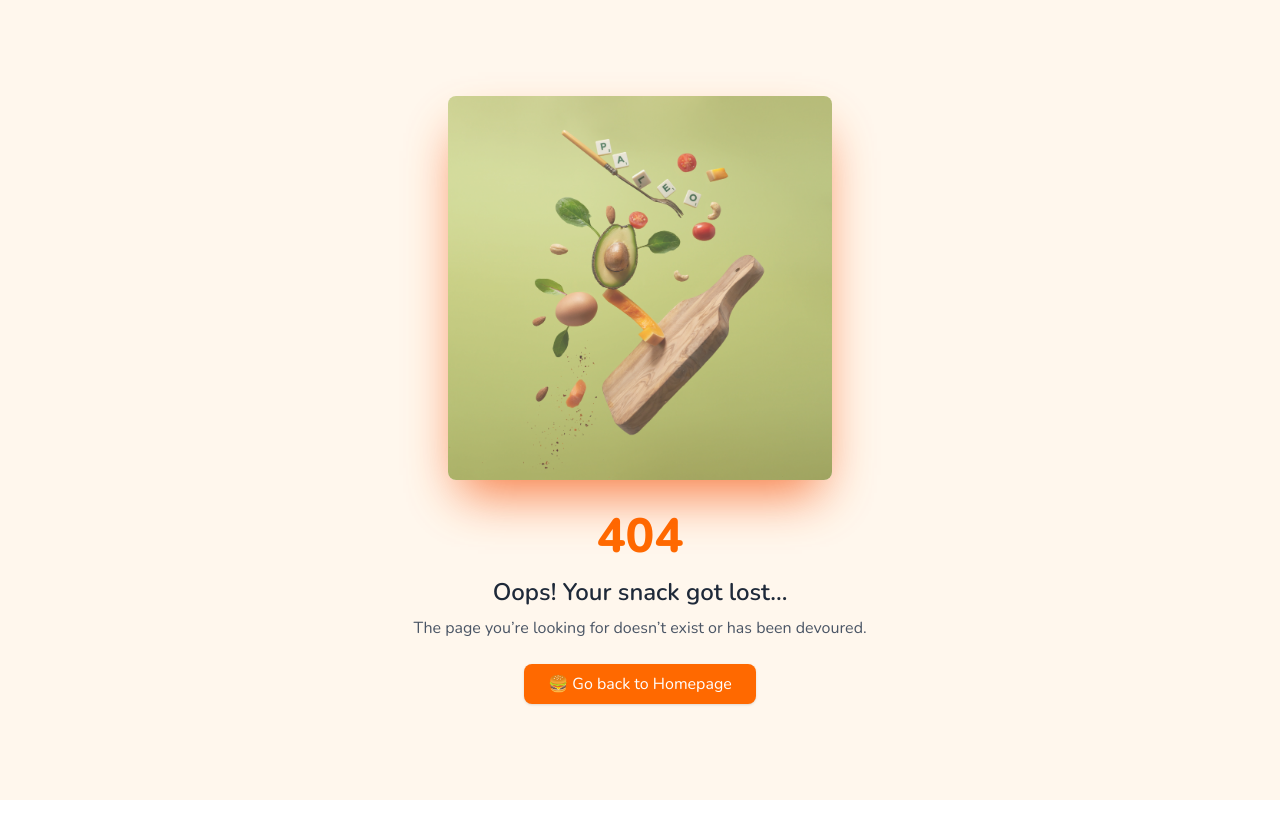
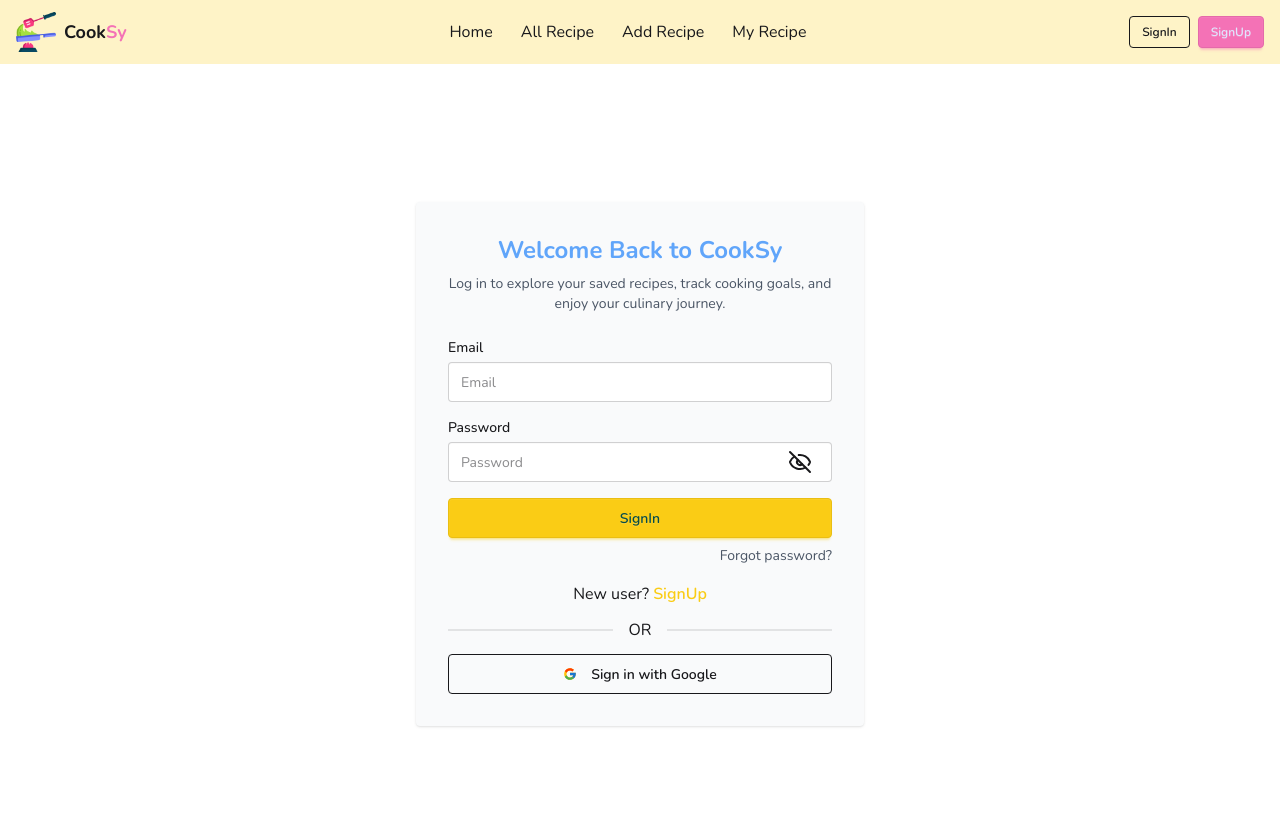
Before and after one commit to sniekdho/cooksy-client, a React (Vite) app: page /auth/signin in a window 1280 px wide. Before the commit this address had no page. Shown: the top 838 px of the page. Before the commit the page ends 800 px from the top, so only its background shows below. Built offline with nearby package versions, Linux system fonts and the light colour scheme.

Commit message:
add Sign In and Sign Up pages using AuthLayout

```diff
--- a/src/components/Navbar.jsx
+++ b/src/components/Navbar.jsx
@@ -14,7 +14,7 @@ const Navbar = () => {
   ];
 
   return (
-    <nav className="flex items-center justify-between bg-base-300  px-4 py-3">
+    <nav className="flex items-center justify-between bg-base-300 px-4 py-3">
       <div className="flex items-center">
         <button
           className="md:hidden cursor-pointer"
@@ -54,8 +54,12 @@ const Navbar = () => {
       </ul>
 
       <div className="space-x-2">
-        <button className="btn btn-outline btn-sm">SignIn</button>
-        <button className="btn btn-primary btn-sm">SignUp</button>
+        <button className="btn btn-outline btn-sm">
+          <Link to="/auth/signin">SignIn</Link>
+        </button>
+        <button className="btn btn-primary btn-sm">
+          <Link to="/auth/signup">SignUp</Link>
+        </button>
       </div>
 
       {menuOpen && (
--- /dev/null
+++ b/src/layouts/AuthLayout.jsx
@@ -0,0 +1,14 @@
+import React from "react";
+import { Outlet } from "react-router";
+import Navbar from "../components/Navbar";
+
+const AuthLayout = () => {
+  return (
+    <div>
+      <Navbar></Navbar>
+      <Outlet></Outlet>
+    </div>
+  );
+};
+
+export default AuthLayout;
--- /dev/null
+++ b/src/pages/SignIn.jsx
@@ -0,0 +1,78 @@
+import { Eye, EyeOff } from "lucide-react";
+import React, { useState } from "react";
+import { FcGoogle } from "react-icons/fc";
+import { Link } from "react-router";
+
+const SignIn = () => {
+  const [showEye, setShowEye] = useState(false);
+
+  return (
+    <div className="min-h-screen flex items-center justify-center bg-white py-10 px-4">
+      <div className="max-w-md w-full bg-gray-50 p-8 rounded shadow">
+        <h2 className="text-2xl font-bold text-center text-secondary mb-2">
+          Welcome Back to CookSy
+        </h2>
+        <p className="text-center text-sm text-gray-600 mb-6">
+          Log in to explore your saved recipes, track cooking goals, and enjoy
+          your culinary journey.
+        </p>
+
+        <form className="space-y-4">
+          <div>
+            <label className="block text-sm font-medium mb-1">Email</label>
+            <input
+              type="email"
+              name="email"
+              placeholder="Email"
+              className="input input-bordered w-full"
+              required
+            />
+          </div>
+
+          <div>
+            <label className="block text-sm font-medium mb-1">Password</label>
+            <div className="relative">
+              <input
+                type={showEye ? "text" : "password"}
+                name="password"
+                placeholder="Password"
+                className="input input-bordered w-full"
+                required
+              />
+              <div
+                className="absolute top-2 right-5 z-50 cursor-pointer"
+                onClick={() => setShowEye(!showEye)}
+              >
+                {showEye ? <Eye /> : <EyeOff />}
+              </div>
+            </div>
+          </div>
+
+          <button type="submit" className="btn btn-accent w-full">
+            SignIn
+          </button>
+        </form>
+
+        <div className="text-right mt-2 text-sm text-gray-600">
+          <Link to="/forgot-password" className="hover:text-accent">
+            Forgot password?
+          </Link>
+        </div>
+
+        <div className="text-center mt-4">
+          New user?{" "}
+          <Link to="/auth/signup" className="text-accent font-semibold">
+            SignUp
+          </Link>
+        </div>
+
+        <div className="divider">OR</div>
+        <button className="btn btn-outline w-full flex items-center justify-center">
+          <FcGoogle className="mr-2" /> Sign in with Google
+        </button>
+      </div>
+    </div>
+  );
+};
+
+export default SignIn;
--- /dev/null
+++ b/src/pages/SignUp.jsx
@@ -0,0 +1,83 @@
+import React from "react";
+import { FcGoogle } from "react-icons/fc";
+import { Link } from "react-router";
+
+const SignUp = () => {
+  return (
+    <div className="min-h-screen flex items-center justify-center bg-white py-10 px-4">
+      <div className="max-w-md w-full bg-gray-50 p-8 rounded shadow">
+        <h2 className="text-2xl font-bold text-center text-secondary mb-2">
+          Create Your CookSy Account
+        </h2>
+        <p className="text-center text-sm text-gray-600 mb-6">
+          Join a community of food lovers. Save recipes, get personalized
+          suggestions, and cook like a pro.
+        </p>
+
+        <form className="space-y-4">
+          <div>
+            <label className="block text-sm font-medium mb-1">User Name</label>
+            <input
+              type="text"
+              name="name"
+              placeholder="User Name"
+              className="input input-bordered w-full"
+              required
+            />
+          </div>
+
+          <div>
+            <label className="block text-sm font-medium mb-1">Email</label>
+            <input
+              type="email"
+              name="email"
+              placeholder="Email"
+              className="input input-bordered w-full"
+              required
+            />
+          </div>
+
+          <div>
+            <label className="block text-sm font-medium mb-1">Photo URL</label>
+            <input
+              type="text"
+              name="photo"
+              placeholder="Photo URL"
+              className="input input-bordered w-full"
+              required
+            />
+          </div>
+
+          <div>
+            <label className="block text-sm font-medium mb-1">Password</label>
+            <input
+              type="password"
+              name="password"
+              placeholder="Password"
+              className="input input-bordered w-full"
+              required
+            />
+          </div>
+
+          <button type="submit" className="btn btn-accent w-full">
+            SignUp
+          </button>
+        </form>
+
+        <div className="text-center mt-4">
+          Already have an account?{" "}
+          <Link to="/auth/signin" className="text-accent font-semibold">
+            SignIn
+          </Link>
+        </div>
+
+        <div className="divider">OR</div>
+        <button className="btn btn-outline w-full flex items-center justify-center">
+          <FcGoogle className="mr-2" /> Sign up with Google
+        </button>
+      </div>
+    </div>
+  );
+};
+
+export default SignUp;
--- a/src/routes/Route.jsx
+++ b/src/routes/Route.jsx
@@ -2,6 +2,9 @@ import { createBrowserRouter } from "react-router";
 import RootLayout from "../layouts/RootLayout";
 import Page404 from "../components/Page404";
 import Home from "../pages/Home";
+import AuthLayout from "../layouts/AuthLayout";
+import SignIn from "../pages/SignIn";
+import SignUp from "../pages/SignUp";
 
 const router = createBrowserRouter([
   {
@@ -15,6 +18,20 @@ const router = createBrowserRouter([
     ],
   },
   {
+    path: "/auth",
+    Component: AuthLayout,
+    children: [
+      {
+        path: "/auth/signin",
+        Component: SignIn,
+      },
+      {
+        path: "/auth/signup",
+        Component: SignUp,
+      },
+    ],
+  },
+  {
     path: "/*",
     Component: Page404,
   },
```
